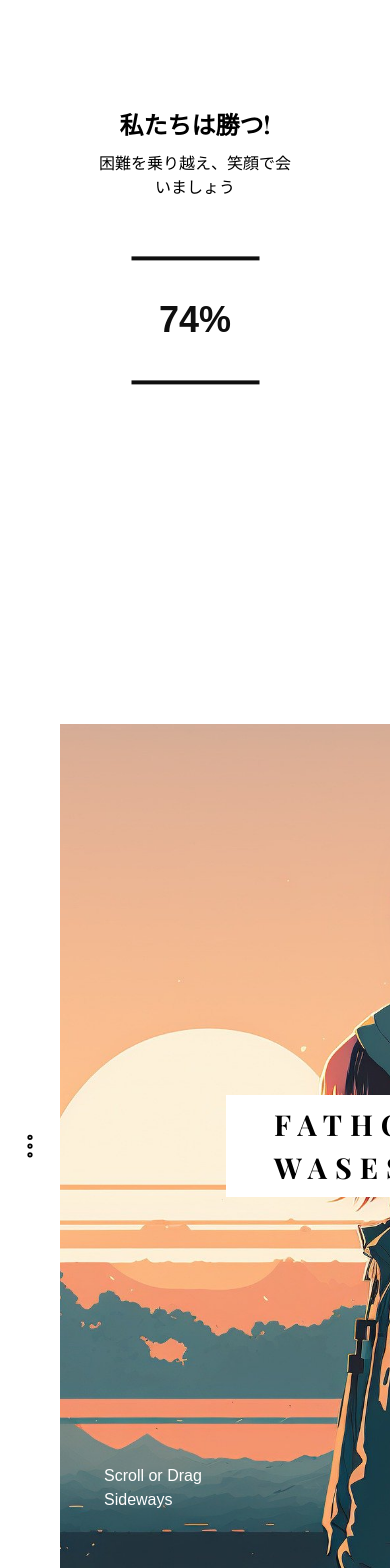
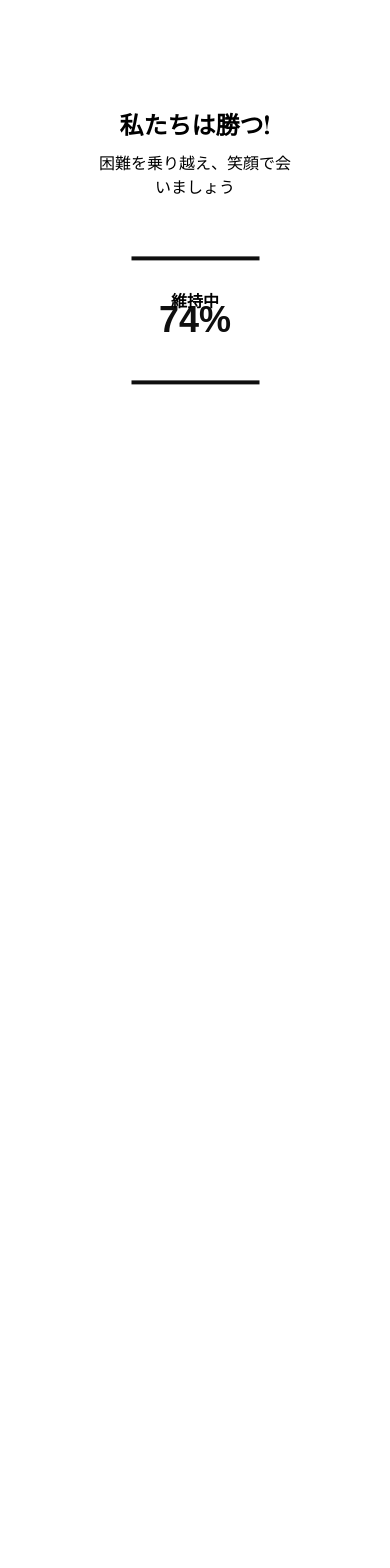
Before and after one commit to vh4/portfolio-new, a Next.js app: page / in a window 390 px wide. Shown: the part 120-1688 px from the top of the page. Built offline with nearby package versions, Linux system fonts and the light colour scheme; a web font is replaced by a local one.

Commit message:
update all fixing pasti berhasil

```diff
--- a/app/page.tsx
+++ b/app/page.tsx
@@ -361,7 +361,9 @@
       </div>
     </div>
       </div>
-      <Swiper
+      {/*  for desktop */}
+      <div className="hidden xl:block">
+        <Swiper
       className='min-h-screen max-h-screen z-20'
       modules={[Navigation, FreeMode]}
       speed={1000}
@@ -396,6 +398,22 @@
         <Experience />
       </SwiperSlide>
     </Swiper>
+      </div>
+            {/*  for mpbile */}
+      <div className="block xl:hidden">
+        <div className="min-h-screen w-full">
+          <div className="flex items-center justify-center">
+            <div className="absolute top-1/2 left-1/2 transform -translate-x-1/2 -translate-y-1/2 z-40 text-md md:text-6xl font-bold block xl:hidden">維持中</div>
+            <Swiper
+        className='min-h-screen max-h-screen z-20'
+        modules={[Navigation, FreeMode]}
+        speed={1000}
+        ref={swiperRef}
+      >
+    </Swiper>
+          </div>
+        </div>
+      </div>
     </>
   );
 }
```
